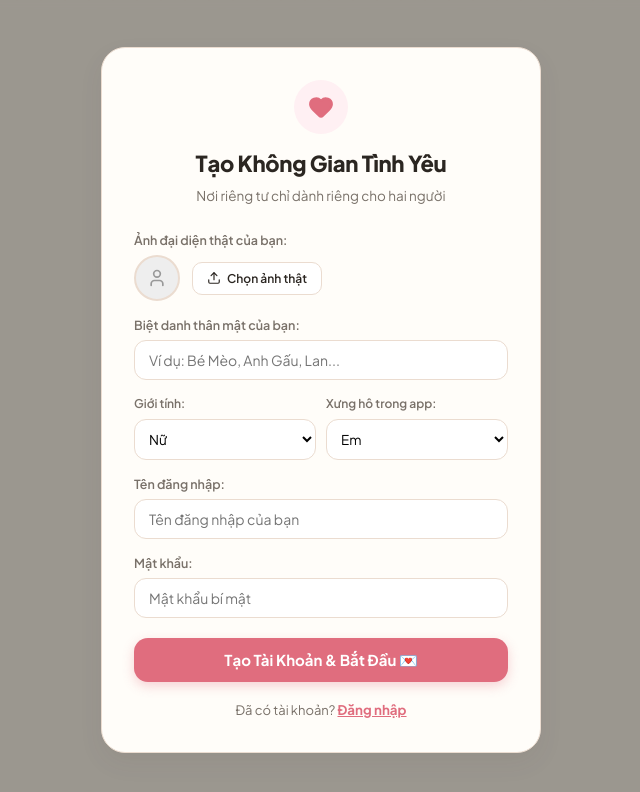
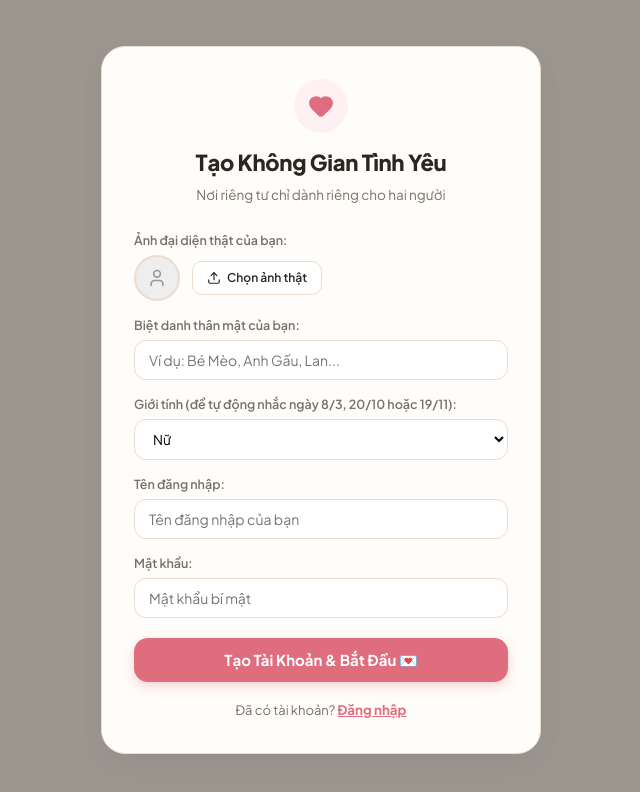
Before and after one commit to auuoq/iuiu, a React (Vite) app in the folder client/: page / in a window 1280 px wide. Shown: the top 792 px of the page, without its empty margins (319-959 px from the left). Built offline with nearby package versions, Linux system fonts and the light colour scheme; a web font is replaced by a local one.

Commit message:
fix(client): remove redundant pronoun field from signup, keep only display name and gender

```diff
--- a/client/src/components/AuthModal.jsx
+++ b/client/src/components/AuthModal.jsx
@@ -8,7 +8,6 @@ export function AuthModal({ onAuthSuccess }) {
   const [password, setPassword] = useState('');
   const [displayName, setDisplayName] = useState('');
   const [gender, setGender] = useState('female');
-  const [pronoun, setPronoun] = useState('Em');
   const [avatarUrl, setAvatarUrl] = useState('');
   const [error, setError] = useState('');
   const [loading, setLoading] = useState(false);
@@ -40,7 +39,6 @@ export function AuthModal({ onAuthSuccess }) {
           password,
           display_name: displayName || username,
           gender,
-          pronoun,
           avatar_url: avatarUrl || null
         });
         setToken(res.token);
@@ -170,21 +168,16 @@ export function AuthModal({ onAuthSuccess }) {
                 />
               </div>
 
-              <div style={{ display: 'grid', gridTemplateColumns: '1fr 1fr', gap: '10px' }}>
               <div>
-                  <label style={{ fontSize: '12px', fontWeight: '600', color: 'var(--text-muted)', display: 'block', marginBottom: '5px' }}>
-                    Giới tính:
+                <label style={{ fontSize: '12.5px', fontWeight: '600', color: 'var(--text-muted)', display: 'block', marginBottom: '5px' }}>
+                  Giới tính (để tự động nhắc ngày 8/3, 20/10 hoặc 19/11):
                 </label>
                 <select
                   value={gender}
-                    onChange={(e) => {
-                      setGender(e.target.value);
-                      if (e.target.value === 'male') setPronoun('Anh');
-                      else if (e.target.value === 'female') setPronoun('Em');
-                    }}
+                  onChange={(e) => setGender(e.target.value)}
                   style={{
                     width: '100%',
-                      padding: '10px',
+                    padding: '10px 14px',
                     borderRadius: '12px',
                     border: '1px solid var(--border-subtle)',
                     background: '#fff',
@@ -195,31 +188,6 @@ export function AuthModal({ onAuthSuccess }) {
                   <option value="male">Nam</option>
                   <option value="other">Khác</option>
                 </select>
-                </div>
-
-                <div>
-                  <label style={{ fontSize: '12px', fontWeight: '600', color: 'var(--text-muted)', display: 'block', marginBottom: '5px' }}>
-                    Xưng hô trong app:
-                  </label>
-                  <select
-                    value={pronoun}
-                    onChange={(e) => setPronoun(e.target.value)}
-                    style={{
-                      width: '100%',
-                      padding: '10px',
-                      borderRadius: '12px',
-                      border: '1px solid var(--border-subtle)',
-                      background: '#fff',
-                      fontSize: '13.5px'
-                    }}
-                  >
-                    <option value="Em">Em</option>
-                    <option value="Anh">Anh</option>
-                    <option value="Vợ">Vợ</option>
-                    <option value="Chồng">Chồng</option>
-                    <option value="Bạn">Bạn</option>
-                  </select>
-                </div>
               </div>
             </>
           )}
```
Lines whose indentation alone changed are shown as unchanged.
